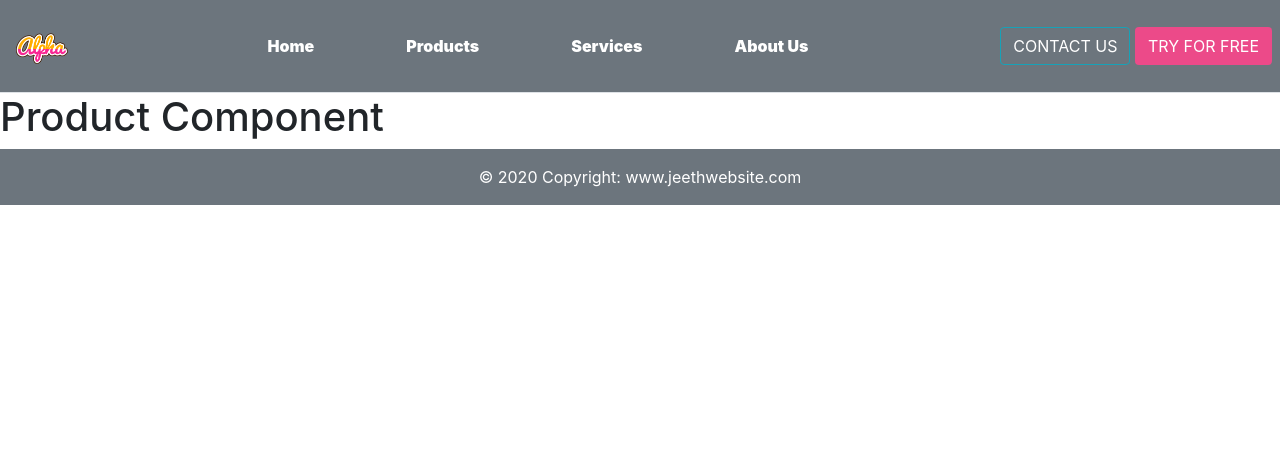
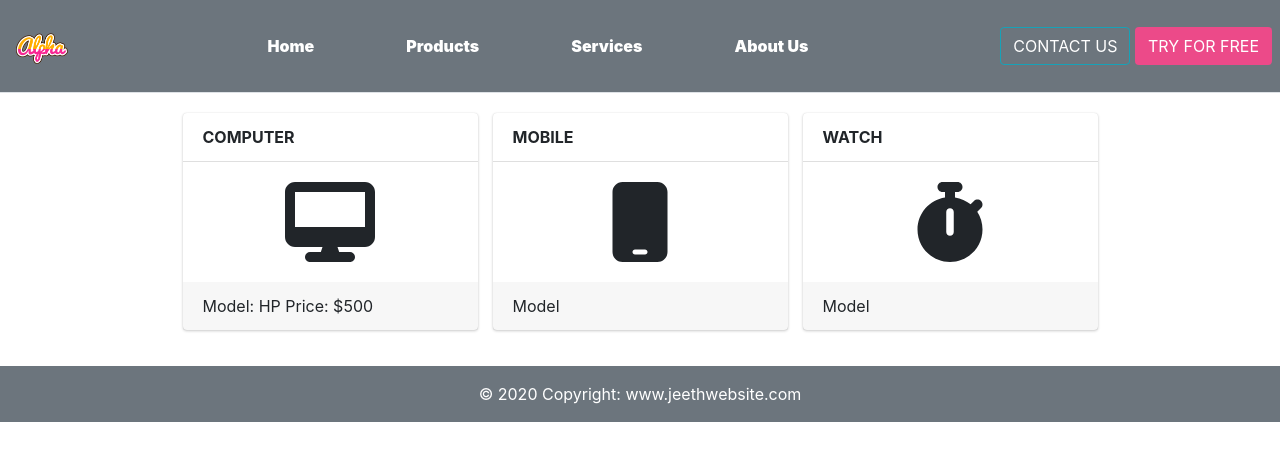
Before and after one commit to Jeethendrakumar/Sample, a React (Create React App) app: page /products in a window 1280 px wide. Shown: the top 460 px of the page. Built offline with nearby package versions, Linux system fonts and the light colour scheme.

Commit message:
adding the product page with font icons

```diff
--- a/package.json
+++ b/package.json
@@ -8,6 +8,9 @@
   ],
   "main": "src/index.js",
   "dependencies": {
+    "@fortawesome/fontawesome-svg-core": "^6.2.0",
+    "@fortawesome/free-solid-svg-icons": "^6.2.0",
+    "@fortawesome/react-fontawesome": "^0.2.0",
     "react": "18.2.0",
     "react-dom": "18.2.0",
     "react-router-dom": "^6.4.1",
--- a/src/components/home.jsx
+++ b/src/components/home.jsx
@@ -1,7 +1,6 @@
 import React from 'react'
 import Card,{CardItem} from '../common/card'
 import Colum from '../common/column'
-
 
 const brandItems = [{
     ui: {
--- a/src/components/products/products.jsx
+++ b/src/components/products/products.jsx
@@ -1,9 +1,52 @@
 import React from 'react'
+import { FontAwesomeIcon } from '@fortawesome/react-fontawesome'
+import { faDesktop, faMobile, faStopwatch } from '@fortawesome/free-solid-svg-icons'
+import Card, {CardItem} from '../../common/card'
+import Column from '../../common/column'
 
+const products = [{
+    desktop: {
+        title: 'COMPUTER',
+        label: faDesktop,
+        desc : "Model: HP Price: $500"
+    },
+    mobile : {
+        title: 'MOBILE',
+        label: faMobile,
+        desc : 'Model'
+    },
+    watch : {
+        title: 'WATCH',
+        label: faStopwatch,
+        desc : 'Model'
+    }
+}]
 
 class Products extends React.Component{
     render(){
-        return <h1>Product Component</h1>
+        return <CardItem item={'body'}>
+        <div className='d-flex justify-content-center'>
+            {products.map(items => {
+                return (Object.values(items).map(item => {
+                   return <Column span={3} key={item.title}>
+                <Card>
+                    <CardItem item={'header'}>
+                        <strong>{item.title}</strong>
+                    </CardItem>
+                    <CardItem item={'body'}>
+                        <center>
+                        <FontAwesomeIcon icon={item.label} size='5x'/>
+                        </center>
+                    </CardItem>
+                    <CardItem item={'footer'}>
+                        {item.desc}
+                    </CardItem>
+                </Card>
+            </Column>
+                }))
+            })}
+        </div>
+        </CardItem>
     }
 }
 
```
Also changed, not shown: 1 other file (tests, documents, lock files or other folders).
